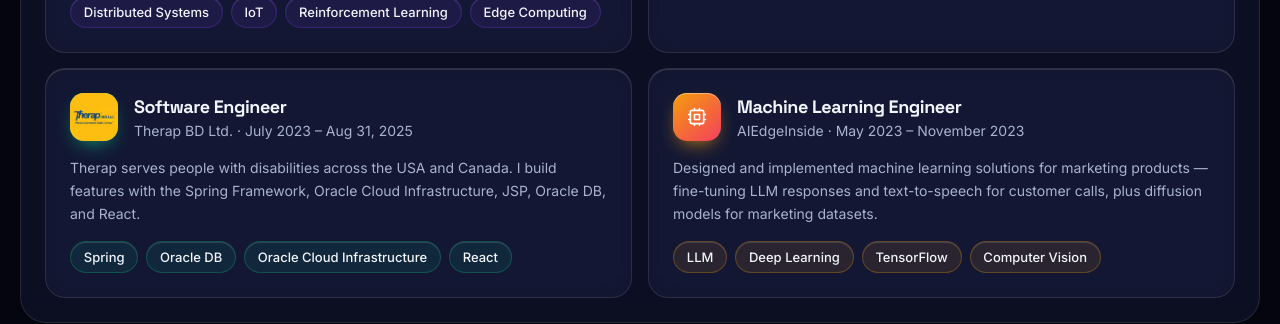
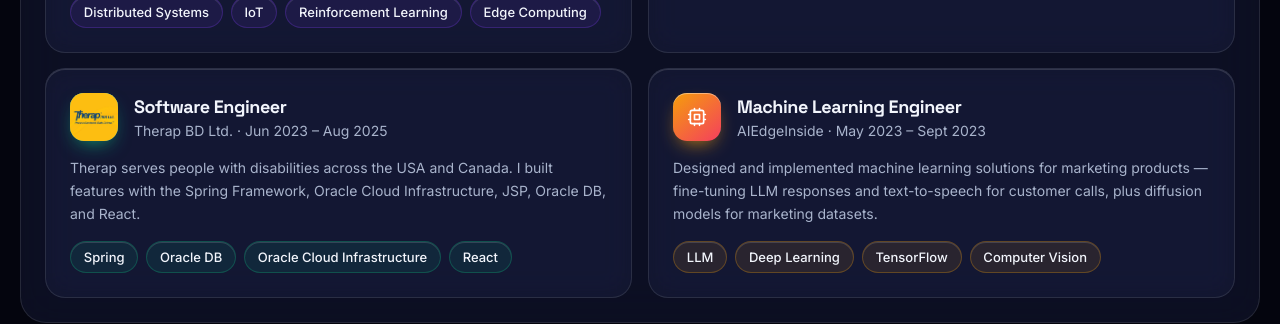
Before and after one commit to towhid17/towhid17.github.io, a React (Vite) app: page / in a window 1280 px wide. Shown: the part 2480-2804 px from the top of the page. Built offline with nearby package versions, Linux system fonts and the light colour scheme.

Commit message:
Update industry role timelines
Therap BD Ltd.: Jun 2023 – Aug 2025
AIEdgeInside: May 2023 – Sept 2023

Also switch the Therap description to past tense, since the role
has ended.

Co-Authored-By: Claude Opus 5 <noreply@anthropic.com>

```diff
--- a/src/components/work/WorkExperienceSection.tsx
+++ b/src/components/work/WorkExperienceSection.tsx
@@ -44,7 +44,7 @@ export function WorkExperienceSection() {
         <WorkExperienceCard
           title="Software Engineer"
           company="Therap BD Ltd."
-          period="July 2023 – Aug 31, 2025"
+          period="Jun 2023 – Aug 2025"
           accent="16 185 129"
           accent2="6 182 212"
           logo={
@@ -54,14 +54,14 @@ export function WorkExperienceSection() {
               className="h-full w-full object-cover"
             />
           }
-          description="Therap serves people with disabilities across the USA and Canada. I build features with the Spring Framework, Oracle Cloud Infrastructure, JSP, Oracle DB, and React."
+          description="Therap serves people with disabilities across the USA and Canada. I built features with the Spring Framework, Oracle Cloud Infrastructure, JSP, Oracle DB, and React."
           technologies={['Spring', 'Oracle DB', 'Oracle Cloud Infrastructure', 'React']}
         />
 
         <WorkExperienceCard
           title="Machine Learning Engineer"
           company="AIEdgeInside"
-          period="May 2023 – November 2023"
+          period="May 2023 – Sept 2023"
           accent="245 158 11"
           accent2="244 63 94"
           logo={<Cpu className="h-5 w-5" />}
```
